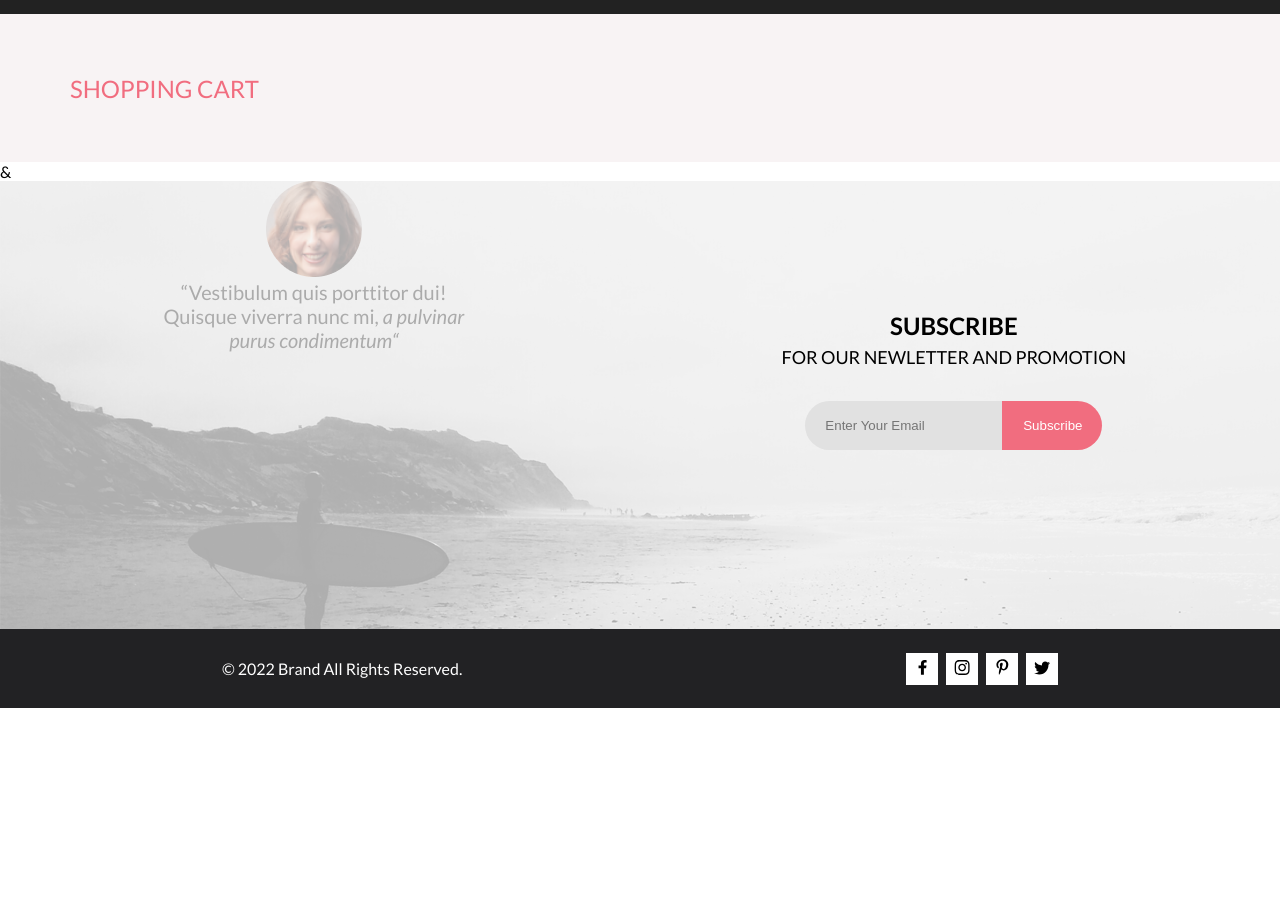
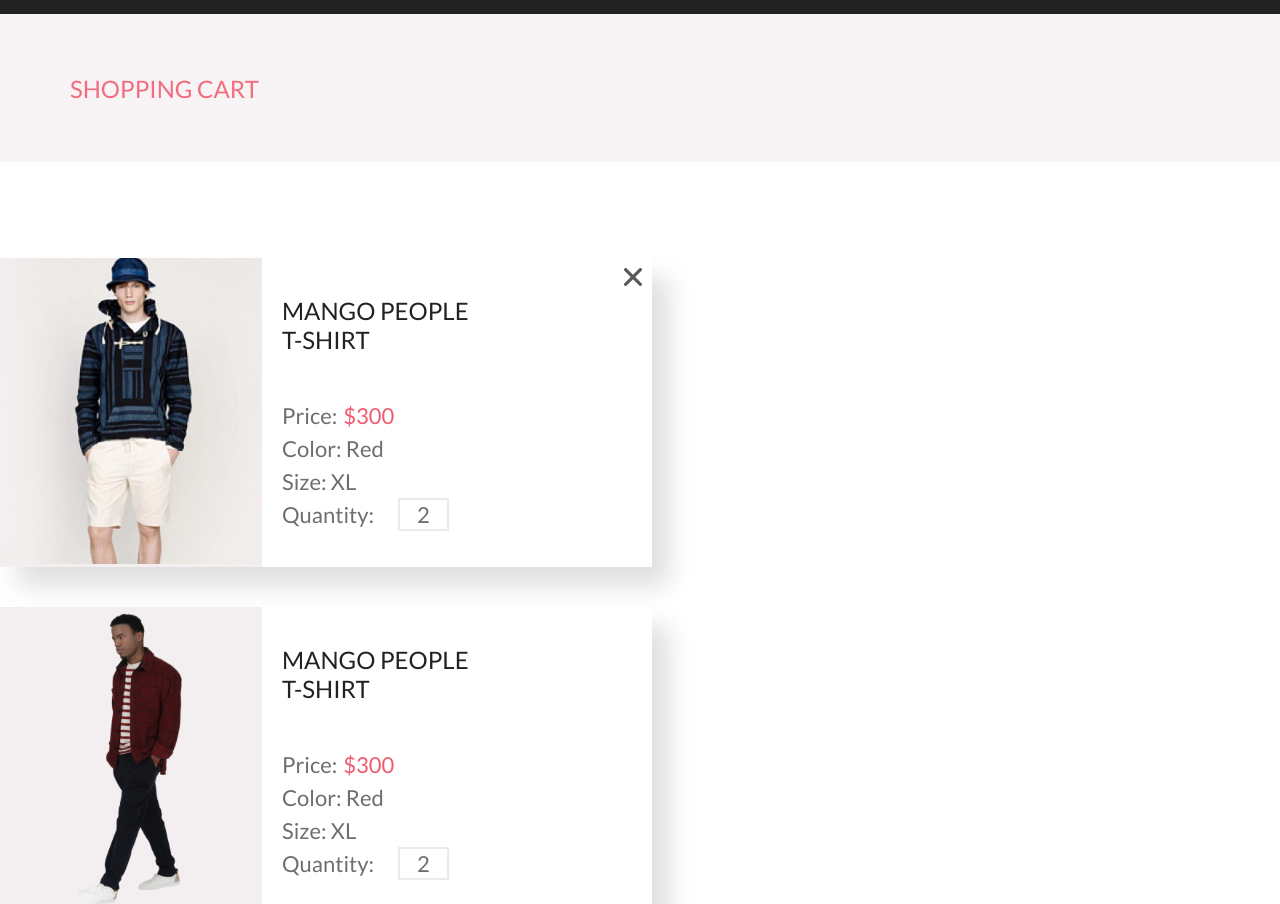
Before and after one commit to ilnaz-valeev/online-store, a plain HTML site: page cart.html in a window 1280 px wide. Shown: the part 61-965 px from the top of the page. Before the commit the page ends 800 px from the top, so only its background shows below. Drawn offline with Linux system fonts and the light colour scheme.

Commit message:
сделал 2 блока (cart)

```diff
--- a/cart.html
+++ b/cart.html
@@ -35,9 +35,77 @@
     </section>
 
 
-    <div class="cart">
-        &
-    </div>
+
+
+
+<section class="cart">
+    <section class="cart__left-column">
+<article class="cart-item">
+  <figure class="cart-item__image">
+    <img src="img/3photocatalog.png" alt="Product Image">
+  </figure>
+
+  <div class="cart-item__details">
+    <h3 class="cart-item__title">MANGO PEOPLE <br>T-SHIRT</h3>
+    <ul class="cart-item__attributes">
+      <li class="cart-item__attribute ">Price: <span class="cart-item__attribute--highlight">$300</span> </li>
+      <li class="cart-item__attribute">Color: Red</li>
+      <li class="cart-item__attribute">Size: XL</li>
+      <li class="cart-item__attribute">
+        Quantity:
+        <div class="quantity-control">
+
+          <span class="quantity-control__value">2</span>
+
+        </div>
+      </li>
+    </ul>
+  </div>
+</article>
+
+
+    </section>
+
+    <section class="cart__left-column__two">
+<article class="cart-item">
+  <figure class="cart-item__image">
+    <img src="img/2photocatalog.png" alt="Product Image">
+  </figure>
+
+  <div class="cart-item__details">
+    <h3 class="cart-item__title">MANGO PEOPLE <br>T-SHIRT</h3>
+    <ul class="cart-item__attributes">
+      <li class="cart-item__attribute ">Price: <span class="cart-item__attribute--highlight">$300</span> </li>
+      <li class="cart-item__attribute">Color: Red</li>
+      <li class="cart-item__attribute">Size: XL</li>
+      <li class="cart-item__attribute">
+        Quantity:
+        <div class="quantity-control">
+
+          <span class="quantity-control__value">2</span>
+
+        </div>
+      </li>
+    </ul>
+  </div>
+</article>
+
+
+    </section>
+
+
+      <button class="cart__close-btn">
+    <svg width="18" height="18" viewBox="0 0 18 18" fill="none" xmlns="http://www.w3.org/2000/svg">
+      <path d="M11.2453 9L17.5302 2.71516C17.8285 2.41741 17.9962 2.01336 17.9966 1.59191C17.997 1.17045 17.8299 0.76611 17.5322 0.467833C17.2344 0.169555 16.8304 0.00177586 16.4089 0.00140366C15.9875 0.00103146 15.5831 0.168097 15.2848 0.465848L9 6.75069L2.71516 0.465848C2.41688 0.167571 2.01233 0 1.5905 0C1.16868 0 0.764125 0.167571 0.465848 0.465848C0.167571 0.764125 0 1.16868 0 1.5905C0 2.01233 0.167571 2.41688 0.465848 2.71516L6.75069 9L0.465848 15.2848C0.167571 15.5831 0 15.9877 0 16.4095C0 16.8313 0.167571 17.2359 0.465848 17.5342C0.764125 17.8324 1.16868 18 1.5905 18C2.01233 18 2.41688 17.8324 2.71516 17.5342L9 11.2493L15.2848 17.5342C15.5831 17.8324 15.9877 18 16.4095 18C16.8313 18 17.2359 17.8324 17.5342 17.5342C17.8324 17.2359 18 16.8313 18 16.4095C18 15.9877 17.8324 15.5831 17.5342 15.2848L11.2453 9Z" fill="#575757"/>
+    </svg>
+  </button>
+
+
+
+</section>
+
+
+
 
 
 
--- a/scss/cart.scss
+++ b/scss/cart.scss
@@ -59,7 +59,7 @@
 
 .head {
   min-height: 148px;
-  background: #F8F3F4;
+  background: #f8f3f4;
   display: flex;
   align-items: center;
   justify-content: space-between;
@@ -70,9 +70,188 @@
     font-weight: 400;
     font-size: 24px;
     line-height: 29px;
-    color: #F16D7F;
+    color: #f16d7f;
   }
 }
+
+
+
+
+
+
+
+
+
+
+
+
+// Основные переменные
+
+
+// Стили для основного контейнера корзины
+.cart {
+
+    position: relative;
+    margin-top: 96px;
+    margin-bottom:250px ;
+    width: 652px;
+
+
+
+
+    &__close-btn {
+    position: absolute; // Позиционируем относительно секции cart
+    top: 10px; // Отступ сверху
+    right: 10px; // Отступ справа
+    background: transparent; // Без фона
+    border: none; // Без границы
+    padding: 0; // Убираем внутренние отступы
+    cursor: pointer; // Указатель на кнопку
+    display: flex;
+    align-items: center;
+    justify-content: center;
+
+
+
+    svg {
+      width: 18px;
+      height: 18px;
+      fill: #575757;  // Цвет крестика
+
+    }
+  }
+  .cart__left-column {
+    position: relative;
+    box-shadow: 17px 19px 24px 0 rgba(0, 0, 0, 0.13);
+
+  }
+  .cart__left-column__two{
+    margin-top: 40px;
+    box-shadow: 17px 19px 24px 0 rgba(0, 0, 0, 0.13);
+  }
+
+  .cart__right-column {
+
+  }
+
+}
+// Стили для товара
+.cart-item {
+  display: flex;
+  align-items: center; // Выравнивание по вертикали
+  .cart-item__image {
+    flex-shrink: 0; // Изображение не сжимается
+    width: 262px; // Устанавливаем фиксированную ширину изображения
+    height: auto; // Автоматическая высота
+    margin-right: 20px; // Отступ от текста
+  }
+  // Стили для изображения товара
+  .cart-item__image {
+ background-color: #F3EEEF;
+  }
+
+  // Стили для контейнера текста
+  .cart-item__details {
+    display: flex;
+    flex-direction: column; // Текст в колонку
+    width: 100%; // Текст занимает оставшееся пространство
+    color: #6f6e6e;
+    font-size: 22px;
+
+
+    .cart-item__title {
+        color: #222;
+        font-size: 24px;
+        font-weight: 400;
+    }
+
+    .cart-item__attributes {
+        list-style: none;
+        margin-top: 42px;
+
+      .cart-item__attribute {
+        margin-top: 6px;
+        display: flex;
+
+        &--highlight {
+            color: #ef5b70;
+            margin-left: 6px;
+        }
+      }
+    }
+  }
+
+}
+
+
+  .cart-item__image-additional {
+
+    img {
+
+    }
+  }
+
+
+
+// Управление количеством товара
+.quantity-control {
+   margin-left: 24px;
+
+
+
+  .quantity-control__decrease,
+  .quantity-control__increase {
+    cursor: pointer;
+
+    &:hover {
+
+    }
+  }
+
+  .quantity-control__value {
+    border: 2px solid #eaeaea;;
+    padding: 1px 17px;
+  }
+}
+
+// Стили для кнопок действий в корзине
+.cart__actions {
+
+
+  button {
+
+
+    &:hover {
+
+    }
+
+    &:focus {
+
+    }
+  }
+}
+
+// Стили для правой колонки (например, для итоговой суммы или данных о доставке)
+.cart__right-column {
+
+
+  .cart__total {
+
+  }
+}
+
+
+
+
+
+
+
+
+
+
+
+
+
 
 
 
@@ -172,10 +351,9 @@
     background-color: #fff;
     cursor: pointer;
     &:hover svg path {
-    fill: #F16D7F;
+      fill: #f16d7f;
     }
   }
-
 }
 .background__block {
   background-color: #fff;
```
Also changed, not shown: css/cart.min.css, 1 other file. Lines whose indentation alone changed are shown as unchanged.
